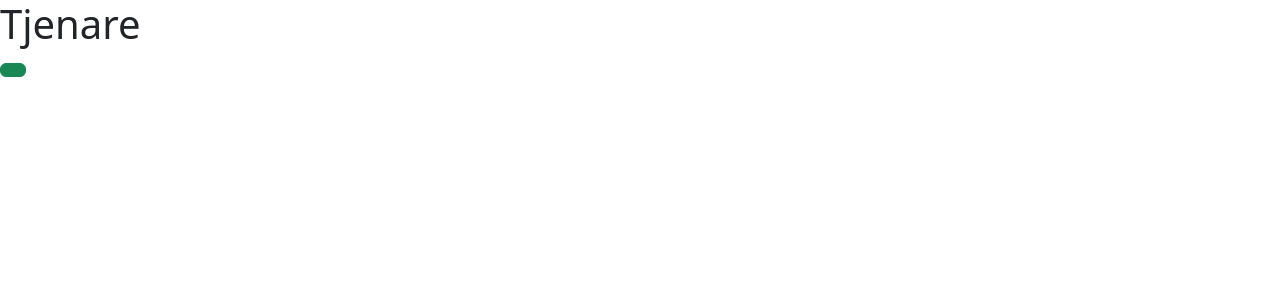
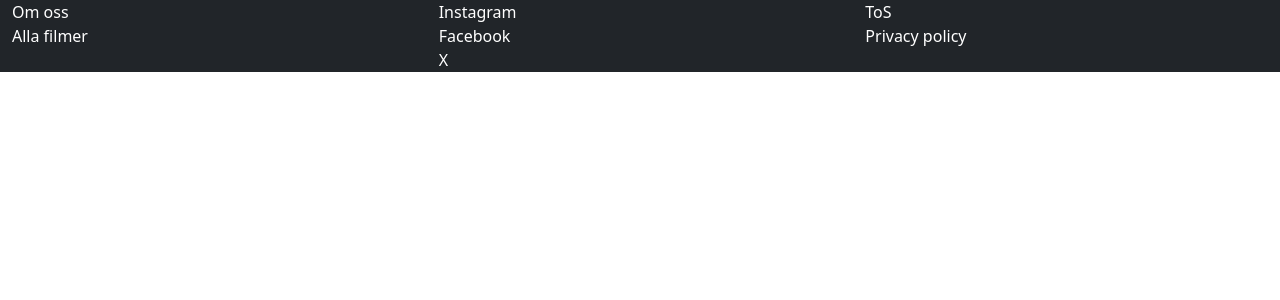
Before and after one commit to EmpyreanMist/fullstack-kino, a Next.js app: page / in a window 1280 px wide. Shown: the top 300 px of the page. Built offline with nearby package versions, Linux system fonts and the light colour scheme.

Commit message:
Add footer info and some styling

```diff
--- a/src/app/page.tsx
+++ b/src/app/page.tsx
@@ -1,11 +1,11 @@
 import Image from "next/image";
 import styles from "./page.module.css";
+import Footer from "@/components/footer";
 
 export default function Home() {
   return (
     <div>
-      <h1>Tjenare</h1>
-      <button className="btn btn-success"></button>
+      <Footer/>
     </div>
   );
 }
--- /dev/null
+++ b/src/components/footer.tsx
@@ -0,0 +1,33 @@
+import { Container, Col, Row, Stack } from "react-bootstrap";
+export default function Footer() {
+    return(
+        <footer className="bg-dark">
+            <Container fluid className="text-white">
+                <Row>
+                    <Col>
+                        <Stack>
+                            <a>Om oss</a>
+                            <a>Alla filmer</a>
+                        </Stack>
+                    </Col>
+                    <Col>
+                        <Stack>
+                            <a>Instagram</a>
+
+                            <a>Facebook</a>
+
+                            <a>X</a>
+                        </Stack>
+                    </Col>
+                    <Col>
+                        <Stack>
+                            <a>ToS</a>
+
+                            <a>Privacy policy</a>
+                        </Stack>
+                    </Col>
+                </Row>
+            </Container>
+        </footer>
+    )
+}
```
